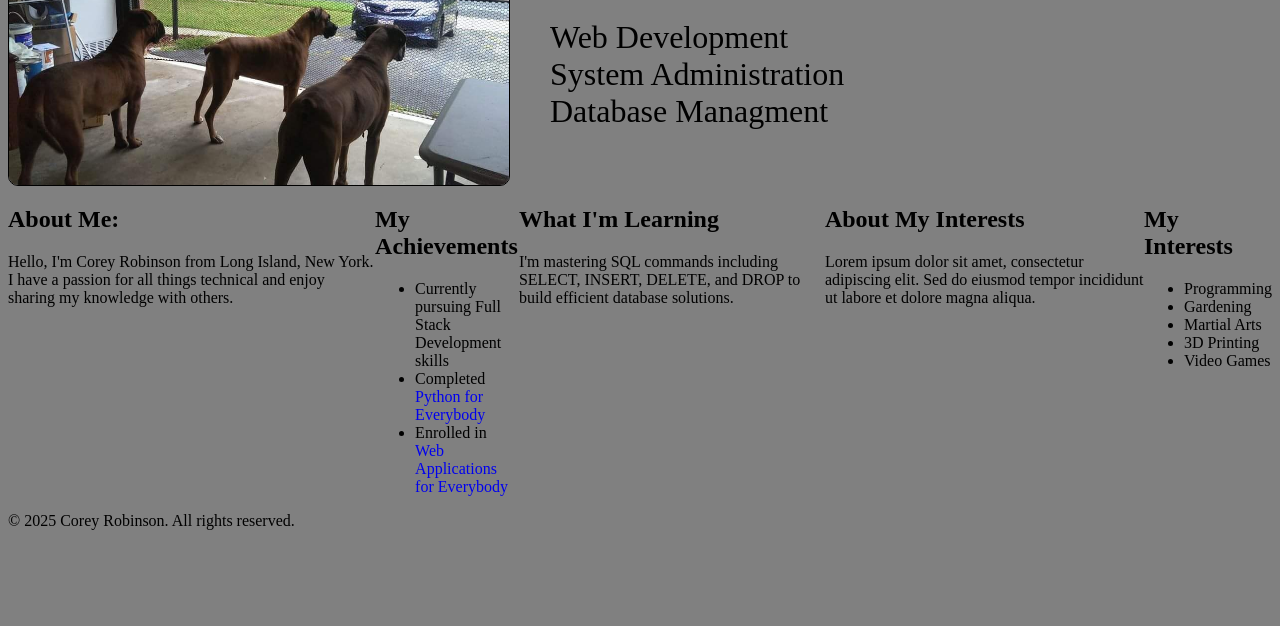
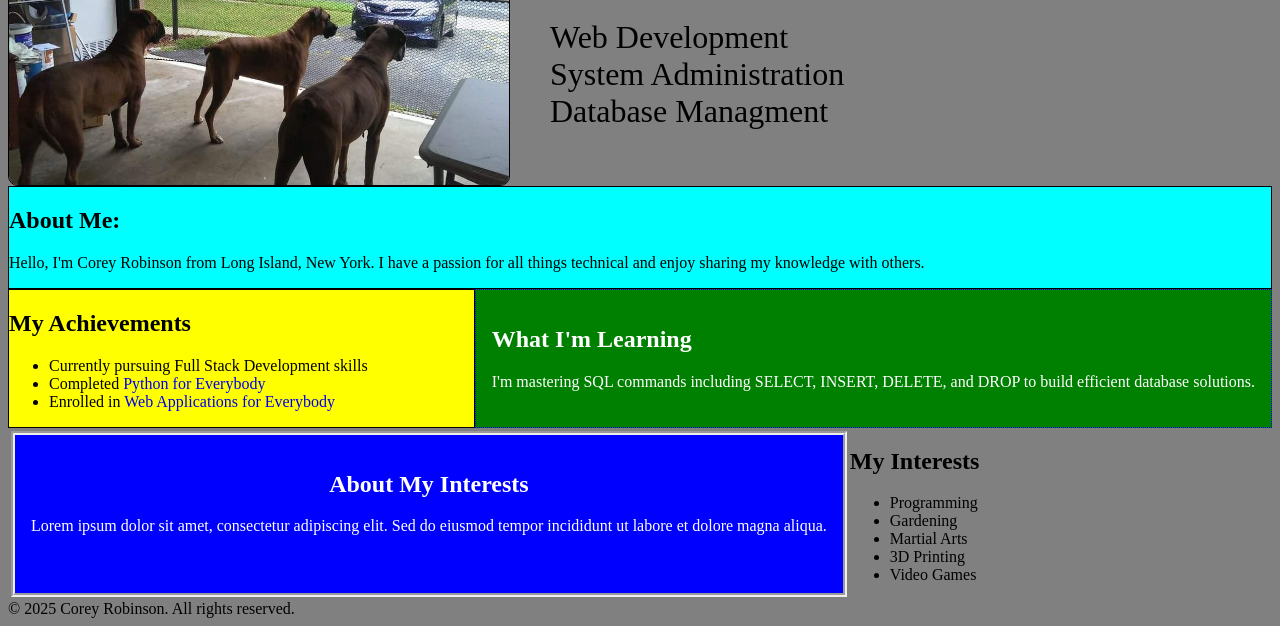
Before and after one commit to mainesource/Profile_Website, a plain HTML site: page index.html in a window 1280 px wide. Shown: the part 202-828 px from the top of the page. Before the commit the page ends 800 px from the top, so only its background shows below. Drawn offline with Linux system fonts and the light colour scheme.

Commit message:
added flexbox

```diff
--- a/index.html
+++ b/index.html
@@ -47,7 +47,7 @@
       </ul>
     </div>
 
-    <article>
+    <article class="learning">
       <h1>What I'm Learning</h1>
       <p>I'm mastering SQL commands including SELECT, INSERT, DELETE, and DROP to build efficient database solutions.</p>
     </article>
--- a/style.css
+++ b/style.css
@@ -10,6 +10,9 @@ a {
 
 main{
   display: flex;
+  flex-direction: row;
+  flex-wrap: wrap;
+
 }
 header {
   display: flex;
@@ -28,3 +31,27 @@ header {
   list-style: none;
 
 }
+.background{
+  border: 1px solid;
+  background-color: aqua;
+  flex:auto
+}
+.achievements{
+  border: 1px solid;
+  background-color: yellow;
+  flex: auto;
+}
+.learning{
+  border: 1px dotted blue;
+  color: #ffff;
+  background: green;
+  padding: 1rem;
+}
+.about{
+  border: 4px groove;
+  background: blue;
+  color: #ffff;
+  margin: 3px ;
+  padding: 1rem 1rem;
+  text-align: center;
+}
```
